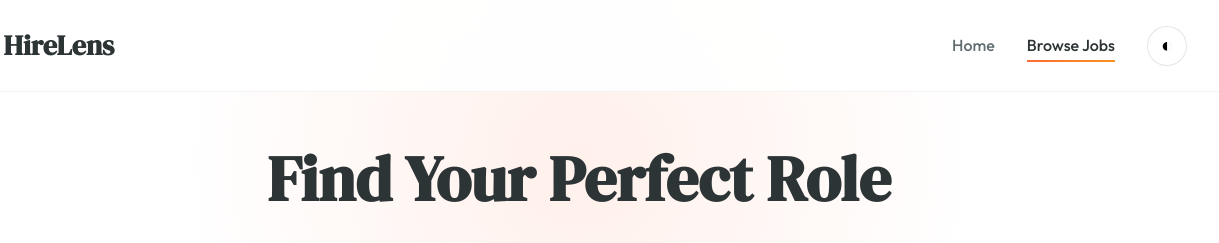
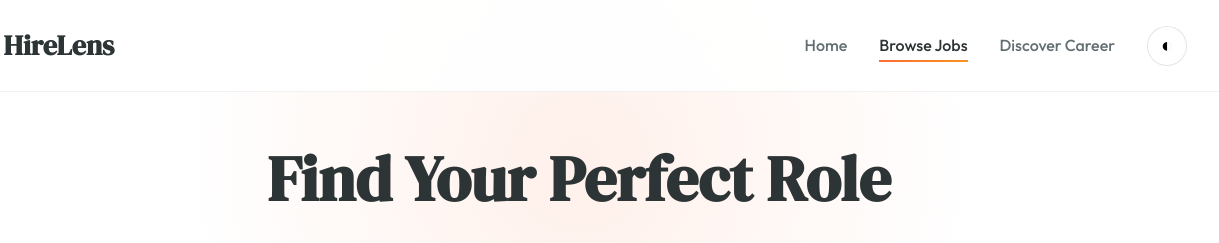
Before and after one commit to aash735/HireLens-ATS, a plain HTML site: page jobs.html in a window 1280 px wide. Shown: the top 243 px of the page, 61-1280 px from the left. Drawn offline with Linux system fonts and the light colour scheme.

Commit message:
updated changes

```diff
--- a/jobs.html
+++ b/jobs.html
@@ -21,6 +21,7 @@
             <div class="nav-links">
                 <a href="index.html" class="nav-link">Home</a>
                 <a href="jobs.html" class="nav-link active">Browse Jobs</a>
+                <a href="discover.html" class="nav-link ">Discover Career</a>
                 <button class="theme-toggle" id="themeToggle" aria-label="Toggle theme">
                     <span class="theme-icon">◐</span>
                 </button>
```
